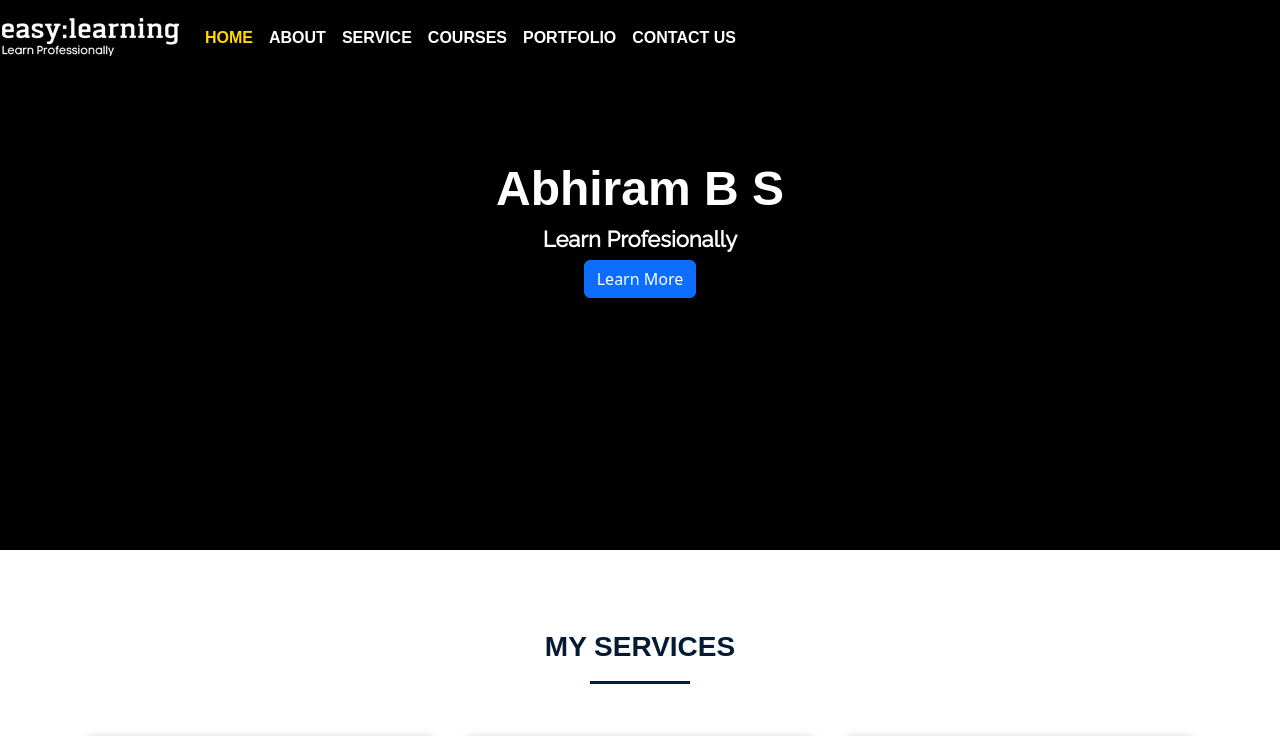
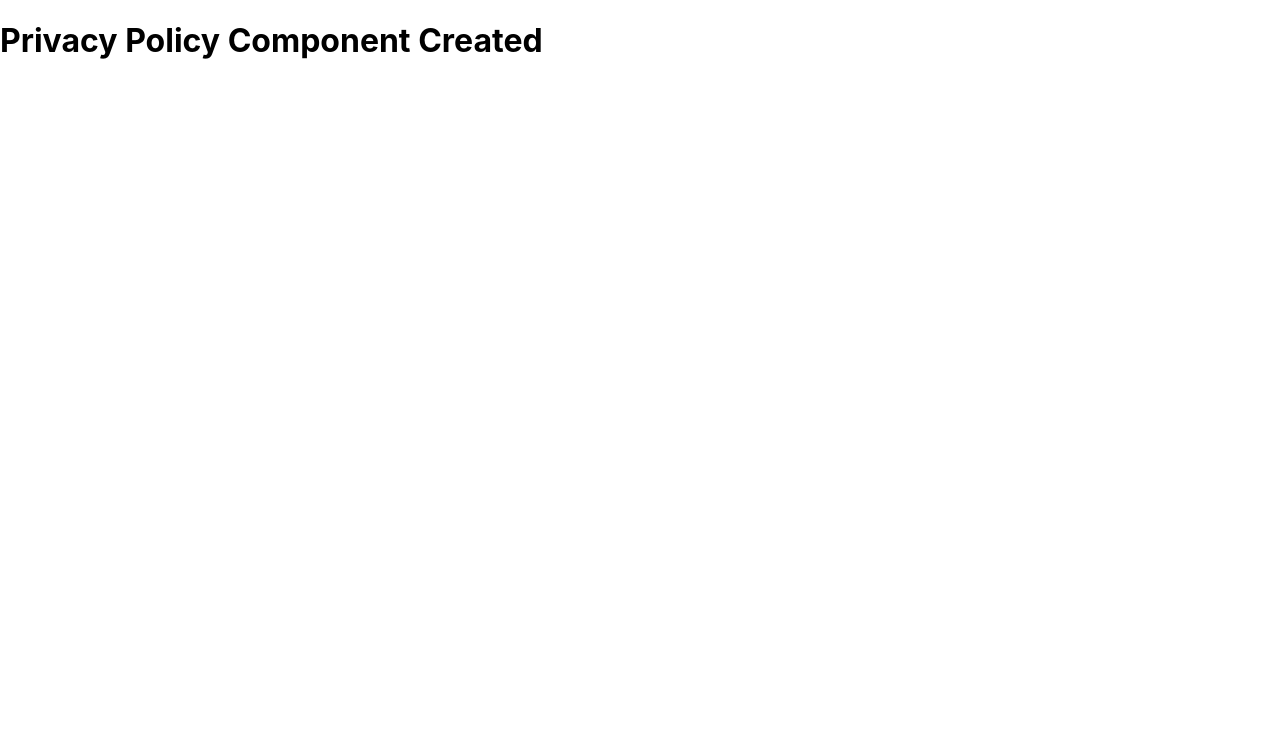
Before and after one commit to abhibs/react-laravel-project, a React (Create React App) app: page / in a window 1280 px wide. Shown: the top 736 px of the page. Built offline with nearby package versions, Linux system fonts and the light colour scheme; a web font is replaced by a local one.

Commit message:
privacy policy component created

```diff
--- a/src/App.js
+++ b/src/App.js
@@ -1,13 +1,15 @@
 import React from "react";
-import { BrowserRouter } from "react-router-dom";
-import AppRouter from "./routes/AppRouter";
+// import { BrowserRouter } from "react-router-dom";
+// import AppRouter from "./routes/AppRouter";
+import PrivacyPolicy from "./components/PrivacyPolicy/PrivacyPolicy";
 
 function App() {
   return (
     <>
-      <BrowserRouter>
+      {/* <BrowserRouter>
         <AppRouter />
-      </BrowserRouter>
+      </BrowserRouter> */}
+      <PrivacyPolicy />
     </>
   );
 }
--- /dev/null
+++ b/src/components/PrivacyPolicy/PrivacyPolicy.jsx
@@ -0,0 +1,13 @@
+import React, { Component } from "react";
+
+class PrivacyPolicy extends Component {
+  render() {
+    return (
+      <>
+        <h1>Privacy Policy Component Created</h1>
+      </>
+    );
+  }
+}
+
+export default PrivacyPolicy;
```
